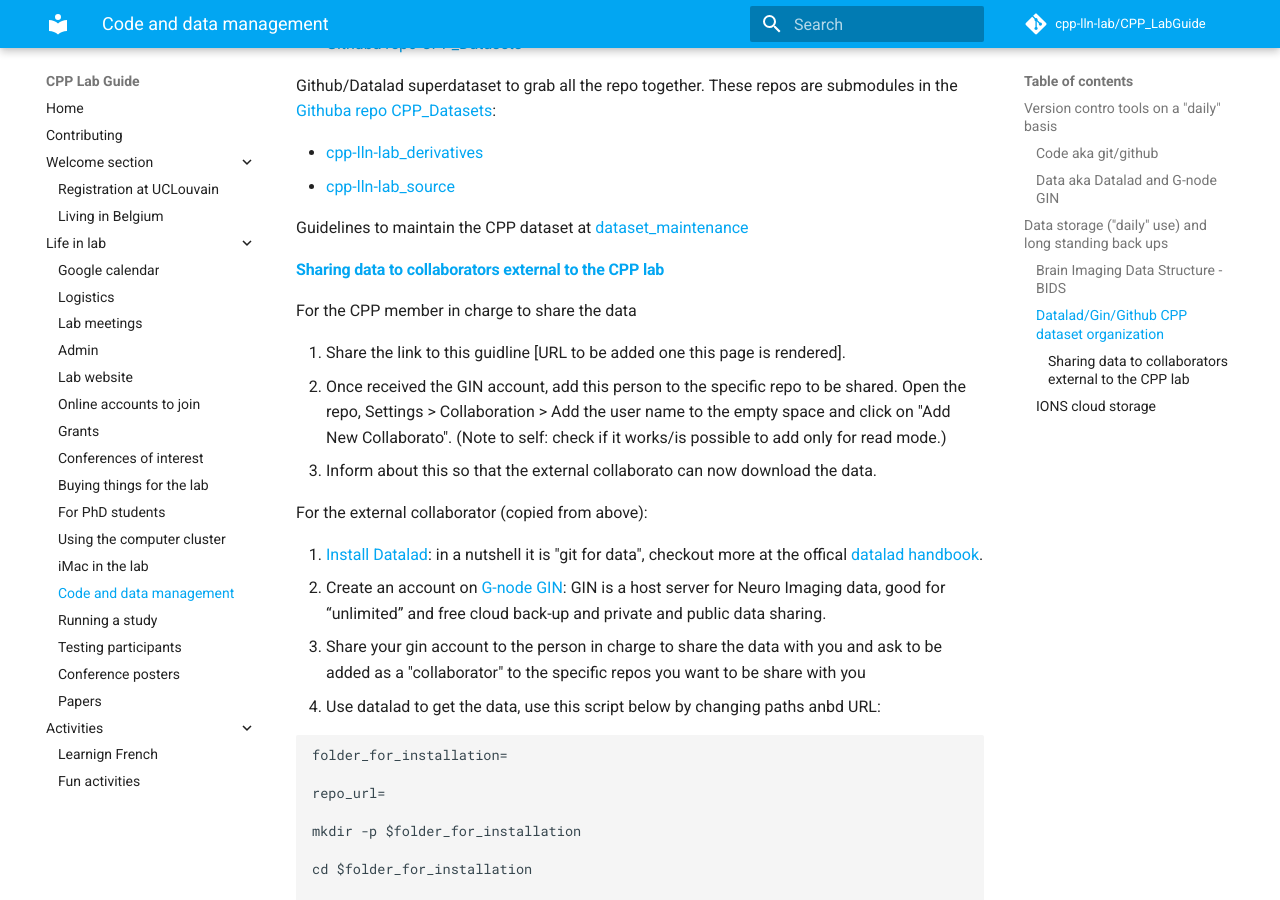
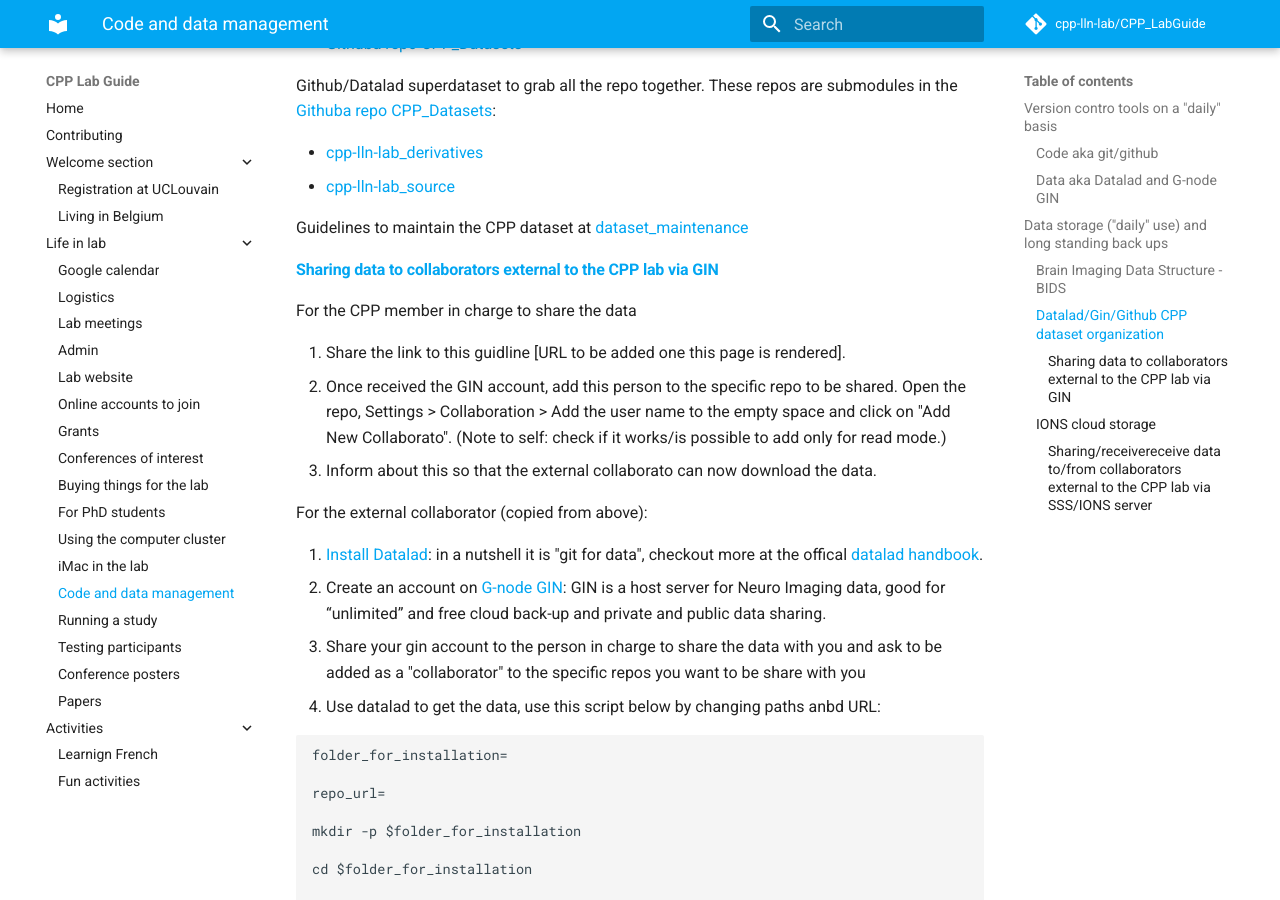
Before and after one commit to cpp-lln-lab/CPP_LabGuide, an MkDocs documentation site: the page built from doc/code_and_data_management.md, in a window 1280 px wide and 900 px high, scrolled down 2088 px. Built offline with MkDocs 1.6.1 and Material for MkDocs 9.7.7, drawn with Linux system fonts in a browser that asks for light colours; comment, search, counter and statistics services are not loaded; some of the changed text lies outside the part shown.

Commit message:
add the part as draft on how to set up connectin for externals via SSS server

```diff
--- a/doc/code_and_data_management.md
+++ b/doc/code_and_data_management.md
@@ -71,7 +71,7 @@
 
 Guidelines to maintain the CPP dataset at [dataset_maintenance](https://github.com/cpp-lln-lab/dataset_maintenance)
 
-#### Sharing data to collaborators external to the CPP lab
+#### Sharing data to collaborators external to the CPP lab via GIN
 
 For the CPP member in charge to share the data
 
@@ -154,3 +154,7 @@
 4. Add address smb://sss-samba.icp.ucl.ac.be/cosy-oc
 5. Use your UCLouvain credentials when asked
 6. Add the opened folder as a favorite (top of the right panel).
+
+#### Sharing/receivereceive data to/from collaborators external to the CPP lab via SSS/IONS server
+
+[WIP]
```
